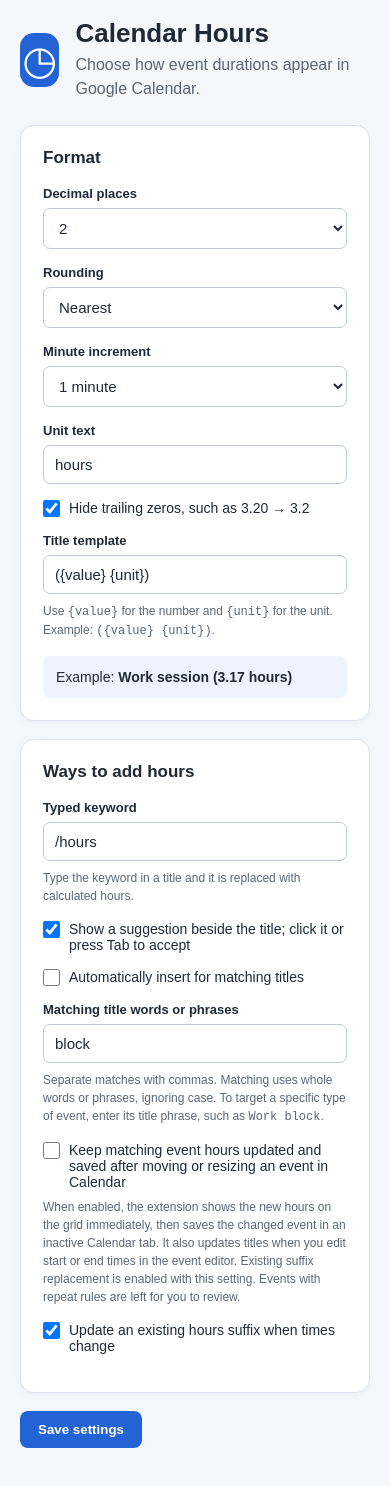
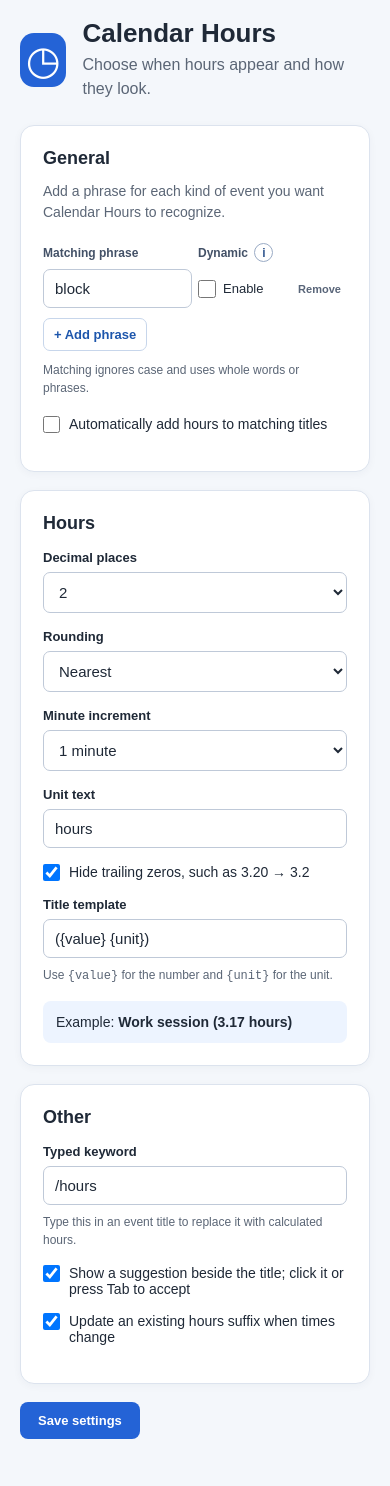
Before and after one commit to austinkimchi/calendar-hours, a browser extension: page extension/options.html in a window 390 px wide. Drawn offline with Linux system fonts and the light colour scheme.

Commit message:
Add per-phrase Dynamic settings and simpler layout

```diff
--- a/extension/core.js
+++ b/extension/core.js
@@ -16,13 +16,29 @@
     keyword: "/hours",
     showSuggestion: true,
     automatic: false,
-    autoWords: "block",
-    keepUpdated: false,
+    matchingPhrases: [{ phrase: "block", dynamic: false }],
     replaceExisting: true
   });
 
+  function normalizedPhrases(source) {
+    const legacy = typeof source.autoWords === "string" ? source.autoWords : "block";
+    const entries = Array.isArray(source.matchingPhrases)
+      ? source.matchingPhrases
+      : legacy.split(/[,\n]/).map(phrase => ({ phrase, dynamic: source.keepUpdated === true }));
+    const seen = new Set();
+    return entries.slice(0, 30).flatMap(entry => {
+      const raw = typeof entry === "string" ? entry : entry?.phrase;
+      const phrase = (typeof raw === "string" ? raw : "").trim().slice(0, 80);
+      const key = phrase.toLowerCase();
+      if (!phrase || seen.has(key)) return [];
+      seen.add(key);
+      return [{ phrase, dynamic: entry?.dynamic === true }];
+    });
+  }
+
   function settingsFrom(value) {
     const source = value && typeof value === "object" ? value : {};
+    const matchingPhrases = normalizedPhrases(source);
     return {
       ...defaults,
       decimals: Math.max(0, Math.min(4, Number.parseInt(source.decimals ?? defaults.decimals, 10) || 0)),
@@ -34,9 +50,9 @@
       keyword: typeof source.keyword === "string" && source.keyword.trim() ? source.keyword.trim().slice(0, 40) : defaults.keyword,
       showSuggestion: typeof source.showSuggestion === "boolean" ? source.showSuggestion : defaults.showSuggestion,
       automatic: typeof source.automatic === "boolean" ? source.automatic : defaults.automatic,
-      autoWords: typeof source.autoWords === "string" ? source.autoWords.slice(0, 200) : defaults.autoWords,
-      keepUpdated: typeof source.keepUpdated === "boolean" ? source.keepUpdated : defaults.keepUpdated,
-      replaceExisting: source.keepUpdated === true ? true : (typeof source.replaceExisting === "boolean" ? source.replaceExisting : defaults.replaceExisting)
+      matchingPhrases,
+      replaceExisting: matchingPhrases.some(item => item.dynamic) ? true
+        : (typeof source.replaceExisting === "boolean" ? source.replaceExisting : defaults.replaceExisting)
     };
   }
 
@@ -120,14 +136,18 @@
     return `${trimmed} ${formatted.text}`;
   }
 
-  function matchesAutoWords(title, settings) {
+  function matchesPhrase(title, settings, dynamicOnly = false) {
     const cfg = settingsFrom(settings);
-    const words = cfg.autoWords.split(/[,\n]/).map(item => item.trim().toLowerCase()).filter(Boolean);
-    return words.length > 0 && words.some(word => {
-      const pattern = new RegExp(`(^|[^\\p{L}\\p{N}])${escapeRegExp(word)}(?=$|[^\\p{L}\\p{N}])`, "iu");
+    if (typeof title !== "string") return false;
+    return cfg.matchingPhrases.some(({ phrase, dynamic }) => {
+      if (dynamicOnly && !dynamic) return false;
+      const pattern = new RegExp(`(^|[^\\p{L}\\p{N}])${escapeRegExp(phrase)}(?=$|[^\\p{L}\\p{N}])`, "iu");
       return pattern.test(title);
     });
   }
 
-  return { defaults, settingsFrom, parseClock, parseCalendarDate, durationMinutes, formattedDuration, titleWithDuration, matchesAutoWords };
+  function matchesAutoWords(title, settings) { return matchesPhrase(title, settings); }
+  function matchesDynamic(title, settings) { return matchesPhrase(title, settings, true); }
+
+  return { defaults, settingsFrom, parseClock, parseCalendarDate, durationMinutes, formattedDuration, titleWithDuration, matchesAutoWords, matchesDynamic };
 });
--- a/extension/options.css
+++ b/extension/options.css
@@ -4,19 +4,40 @@ main { max-width: 760px; margin: 32px auto; padding: 0 20px 36px; }
 header { display: flex; gap: 16px; align-items: center; margin-bottom: 24px; }
 header .mark { width: 54px; height: 54px; display: grid; place-items: center; border-radius: 14px; background: #2463d6; color: white; font-size: 40px; }
 h1 { font-size: 26px; margin: 0 0 4px; }
-h2 { font-size: 17px; margin: 0 0 18px; }
+h2 { font-size: 18px; margin: 0 0 16px; }
 p { margin: 0; line-height: 1.5; color: #5b6676; }
 section { background: white; border: 1px solid #dce3ee; border-radius: 14px; padding: 22px; margin-bottom: 18px; box-shadow: 0 2px 8px rgb(25 45 75 / 4%); }
+.section-intro { font-size: 14px; margin: -4px 0 20px; }
 .grid { display: grid; grid-template-columns: repeat(2, minmax(0, 1fr)); gap: 16px; }
 label { display: block; font-weight: 600; font-size: 13px; margin-bottom: 16px; }
 input:not([type=checkbox]), select { display: block; box-sizing: border-box; width: 100%; margin-top: 7px; padding: 10px 11px; border: 1px solid #bfc9d8; border-radius: 7px; font: 15px Arial, sans-serif; color: #1f2937; background: white; }
-input:focus, select:focus { outline: 2px solid #3b82f6; outline-offset: 1px; }
+input:focus, select:focus, button:focus-visible { outline: 2px solid #3b82f6; outline-offset: 1px; }
 .check { display: flex; align-items: flex-start; gap: 9px; font-weight: 400; font-size: 14px; }
 .check input { margin: 0; width: 17px; height: 17px; flex: none; }
+.check input:disabled { cursor: not-allowed; }
 .hint { font-size: 12px; margin: -8px 0 16px; }
+.after-rules { margin: 10px 0 19px; }
 .preview { padding: 13px; background: #edf4ff; border-radius: 8px; font-size: 14px; }
+.rules-header, .rule-row { display: grid; grid-template-columns: minmax(0, 1fr) 112px 74px; align-items: center; gap: 10px; }
+.rules-header { color: #435167; font-size: 12px; font-weight: 700; margin-bottom: 7px; }
+.rules-header span:nth-child(2) { white-space: nowrap; }
+.rule-row { margin-bottom: 10px; }
+.rule-phrase { margin: 0 !important; }
+.rule-dynamic { display: flex; align-items: center; gap: 7px; font-size: 13px; font-weight: 400; margin: 0; }
+.rule-dynamic input { width: 18px; height: 18px; margin: 0; }
+.info-button { display: inline-grid; place-items: center; width: 19px; height: 19px; margin-left: 3px; border: 1px solid #9aabc5; border-radius: 50%; background: white; color: #355a91; font: 700 12px Arial, sans-serif; cursor: pointer; }
+.info-panel { margin: 0 0 12px; padding: 12px 14px; background: #edf4ff; border-radius: 8px; color: #34445a; font-size: 13px; line-height: 1.5; }
+.info-panel[hidden] { display: none; }
+.secondary-button, .remove-rule { color: #1d56ac; background: white; border: 1px solid #c7d6eb; border-radius: 7px; padding: 8px 10px; cursor: pointer; font: 600 13px Arial, sans-serif; }
+.secondary-button:hover, .remove-rule:hover { background: #edf4ff; }
+.remove-rule { color: #596579; border-color: transparent; padding: 8px 3px; }
 footer { display: flex; align-items: center; gap: 14px; }
-button { background: #2463d6; color: white; border: 0; border-radius: 8px; padding: 11px 18px; font-weight: 600; cursor: pointer; }
-button:hover { background: #174ea6; }
+.primary-button { background: #2463d6; color: white; border: 0; border-radius: 8px; padding: 11px 18px; font: 600 13px Arial, sans-serif; cursor: pointer; }
+.primary-button:hover { background: #174ea6; }
 #status { color: #1c7b42; font-size: 14px; }
-@media (max-width: 560px) { .grid { grid-template-columns: 1fr; gap: 0; } main { margin-top: 18px; } }
+@media (max-width: 560px) {
+  .grid { grid-template-columns: 1fr; gap: 0; }
+  main { margin-top: 18px; }
+  .rules-header, .rule-row { grid-template-columns: minmax(0, 1fr) 88px 55px; gap: 6px; }
+  .remove-rule { font-size: 11px; }
+}
--- a/extension/options.html
+++ b/extension/options.html
@@ -9,12 +9,23 @@
 <body>
   <main>
     <header>
-      <div class="mark">◷</div>
-      <div><h1>Calendar Hours</h1><p>Choose how event durations appear in Google Calendar.</p></div>
+      <div class="mark" aria-hidden="true">◷</div>
+      <div><h1>Calendar Hours</h1><p>Choose when hours appear and how they look.</p></div>
     </header>
     <form id="settings">
-      <section>
-        <h2>Format</h2>
+      <section aria-labelledby="general-heading">
+        <h2 id="general-heading">General</h2>
+        <p class="section-intro">Add a phrase for each kind of event you want Calendar Hours to recognize.</p>
+        <div class="rules-header"><span>Matching phrase</span><span>Dynamic <button type="button" id="dynamic-help-button" class="info-button" aria-label="What is Dynamic mode?" aria-controls="dynamic-help" aria-expanded="false">i</button></span><span></span></div>
+        <div id="dynamic-help" class="info-panel" hidden>Dynamic updates the hours when you change event times or move or resize a matching one-time event. After a grid change, it saves the corrected title through Google Calendar. Repeating events need manual review.</div>
+        <div id="rules" aria-label="Matching phrases"></div>
+        <button type="button" id="add-rule" class="secondary-button">+ Add phrase</button>
+        <p class="hint after-rules">Matching ignores case and uses whole words or phrases.</p>
+        <label class="check"><input type="checkbox" name="automatic"> Automatically add hours to matching titles</label>
+      </section>
+
+      <section aria-labelledby="hours-heading">
+        <h2 id="hours-heading">Hours</h2>
         <div class="grid">
           <label>Decimal places <select name="decimals"><option>0</option><option>1</option><option selected>2</option><option>3</option><option>4</option></select></label>
           <label>Rounding <select name="rounding"><option value="nearest">Nearest</option><option value="down">Down</option><option value="up">Up</option><option value="truncate">Truncate</option></select></label>
@@ -23,24 +34,27 @@
         </div>
         <label class="check"><input type="checkbox" name="trimZeros" checked> Hide trailing zeros, such as 3.20 → 3.2</label>
         <label>Title template <input name="template" maxlength="100" value="({value} {unit})" required></label>
-        <p class="hint">Use <code>{value}</code> for the number and <code>{unit}</code> for the unit. Example: <code>({value} {unit})</code>.</p>
+        <p class="hint">Use <code>{value}</code> for the number and <code>{unit}</code> for the unit.</p>
         <div class="preview">Example: <strong id="preview">Work session (3.17 hours)</strong></div>
       </section>
-      <section>
-        <h2>Ways to add hours</h2>
+
+      <section aria-labelledby="other-heading">
+        <h2 id="other-heading">Other</h2>
         <label>Typed keyword <input name="keyword" maxlength="40" value="/hours" required></label>
-        <p class="hint">Type the keyword in a title and it is replaced with calculated hours.</p>
+        <p class="hint">Type this in an event title to replace it with calculated hours.</p>
         <label class="check"><input type="checkbox" name="showSuggestion" checked> Show a suggestion beside the title; click it or press Tab to accept</label>
-        <label class="check"><input type="checkbox" name="automatic"> Automatically insert for matching titles</label>
-        <label>Matching title words or phrases <input name="autoWords" maxlength="200" value="block" placeholder="Work block, study session"></label>
-        <p class="hint">Separate matches with commas. Matching uses whole words or phrases, ignoring case. To target a specific type of event, enter its title phrase, such as <code>Work block</code>.</p>
-        <label class="check"><input type="checkbox" name="keepUpdated"> Keep matching event hours updated and saved after moving or resizing an event in Calendar</label>
-        <p class="hint">When enabled, the extension shows the new hours on the grid immediately, then saves the changed event in an inactive Calendar tab. It also updates titles when you edit start or end times in the event editor. Existing suffix replacement is enabled with this setting. Events with repeat rules are left for you to review.</p>
         <label class="check"><input type="checkbox" name="replaceExisting" checked> Update an existing hours suffix when times change</label>
       </section>
-      <footer><button type="submit">Save settings</button><span id="status" role="status"></span></footer>
+      <footer><button type="submit" class="primary-button">Save settings</button><span id="status" role="status"></span></footer>
     </form>
   </main>
+  <template id="rule-template">
+    <div class="rule-row">
+      <input class="rule-phrase" type="text" maxlength="80" aria-label="Matching phrase" placeholder="e.g. Work block">
+      <label class="rule-dynamic"><input type="checkbox" aria-label="Dynamic mode for this phrase"><span>Enable</span></label>
+      <button type="button" class="remove-rule" aria-label="Remove phrase">Remove</button>
+    </div>
+  </template>
   <script src="core.js"></script>
   <script src="options.js"></script>
 </body>
--- a/extension/options.js
+++ b/extension/options.js
@@ -2,17 +2,53 @@
   "use strict";
   const core = globalThis.CalendarHoursCore;
   const form = document.querySelector("#settings");
+  const rules = document.querySelector("#rules");
   const status = document.querySelector("#status");
-  const names = Object.keys(core.defaults);
+  const names = Object.keys(core.defaults).filter(name => name !== "matchingPhrases");
+
+  function addRule(phrase = "", dynamic = false) {
+    const row = document.querySelector("#rule-template").content.firstElementChild.cloneNode(true);
+    const phraseInput = row.querySelector(".rule-phrase");
+    const dynamicInput = row.querySelector(".rule-dynamic input");
+    const removeButton = row.querySelector(".remove-rule");
+    phraseInput.value = phrase;
+    const labelRow = () => {
+      const name = phraseInput.value.trim() || "this phrase";
+      dynamicInput.setAttribute("aria-label", `Dynamic mode for ${name}`);
+      removeButton.setAttribute("aria-label", `Remove ${name}`);
+    };
+    phraseInput.addEventListener("input", labelRow);
+    labelRow();
+    row.querySelector(".rule-dynamic input").checked = dynamic;
+    rules.append(row);
+    return row;
+  }
+
+  function matchingPhrases() {
+    return [...rules.querySelectorAll(".rule-row")].map(row => ({
+      phrase: row.querySelector(".rule-phrase").value,
+      dynamic: row.querySelector(".rule-dynamic input").checked
+    }));
+  }
 
   function values() {
-    return core.settingsFrom(Object.fromEntries(names.map(name => {
+    const fields = Object.fromEntries(names.map(name => {
       const field = form.elements.namedItem(name);
       return [name, field.type === "checkbox" ? field.checked : field.value];
-    })));
+    }));
+    return core.settingsFrom({ ...fields, matchingPhrases: matchingPhrases() });
+  }
+
+  function updateReplaceExisting() {
+    const field = form.elements.namedItem("replaceExisting");
+    const needed = matchingPhrases().some(item => item.dynamic && item.phrase.trim());
+    if (needed) field.checked = true;
+    field.disabled = needed;
+    field.title = needed ? "Dynamic mode needs existing hours to be updated." : "";
   }
 
   function preview() {
+    updateReplaceExisting();
     const cfg = values();
     const formatted = core.formattedDuration(190, cfg);
     document.querySelector("#preview").textContent = core.titleWithDuration("Work session", formatted, cfg);
@@ -25,19 +61,41 @@
       if (field.type === "checkbox") field.checked = cfg[name];
       else field.value = String(cfg[name]);
     }
+    rules.replaceChildren();
+    for (const rule of cfg.matchingPhrases) addRule(rule.phrase, rule.dynamic);
     preview();
   });
-  form.addEventListener("input", preview);
-  form.elements.namedItem("keepUpdated").addEventListener("change", event => {
-    if (event.target.checked) form.elements.namedItem("replaceExisting").checked = true;
+
+  document.querySelector("#add-rule").addEventListener("click", () => {
+    const row = addRule();
+    row.querySelector(".rule-phrase").focus();
+    status.textContent = "";
   });
-  form.elements.namedItem("replaceExisting").addEventListener("change", event => {
-    if (form.elements.namedItem("keepUpdated").checked) event.target.checked = true;
+  rules.addEventListener("click", event => {
+    if (!event.target.closest(".remove-rule")) return;
+    event.target.closest(".rule-row").remove();
+    preview();
+    status.textContent = "";
   });
+  form.addEventListener("input", () => { preview(); status.textContent = ""; });
+  form.addEventListener("change", () => { preview(); status.textContent = ""; });
+
+  const helpButton = document.querySelector("#dynamic-help-button");
+  const help = document.querySelector("#dynamic-help");
+  helpButton.addEventListener("click", () => {
+    help.hidden = !help.hidden;
+    helpButton.setAttribute("aria-expanded", String(!help.hidden));
+  });
+
   form.addEventListener("submit", async event => {
     event.preventDefault();
     try {
-      await chrome.storage.sync.set(values());
+      const cfg = values();
+      await chrome.storage.sync.set(cfg);
+      await chrome.storage.sync.remove(["autoWords", "keepUpdated"]);
+      rules.replaceChildren();
+      for (const rule of cfg.matchingPhrases) addRule(rule.phrase, rule.dynamic);
+      updateReplaceExisting();
       status.textContent = "Saved";
     } catch (error) {
       status.textContent = `Could not save: ${error.message}`;
--- a/package.json
+++ b/package.json
@@ -1,6 +1,6 @@
 {
   "name": "calendar-hours",
-  "version": "0.2.1",
+  "version": "0.2.2",
   "private": true,
   "description": "Google Calendar event-duration title extension for Chrome and Edge",
   "scripts": {
```
Also changed, not shown: PRIVACY.md (+1 -1 lines), STORE_LISTING.md (+2 -2 lines), TESTING.md (+2 -0 lines), extension/content.js (+7 -7 lines), tests/content.test.js (+21 -0 lines), tests/core.test.js (+24 -0 lines), tests/options.test.js (added, +58 -0 lines), CHANGELOG.md, README.md, extension/manifest.json, store-assets/settings-screenshot.png, 1 other file.
